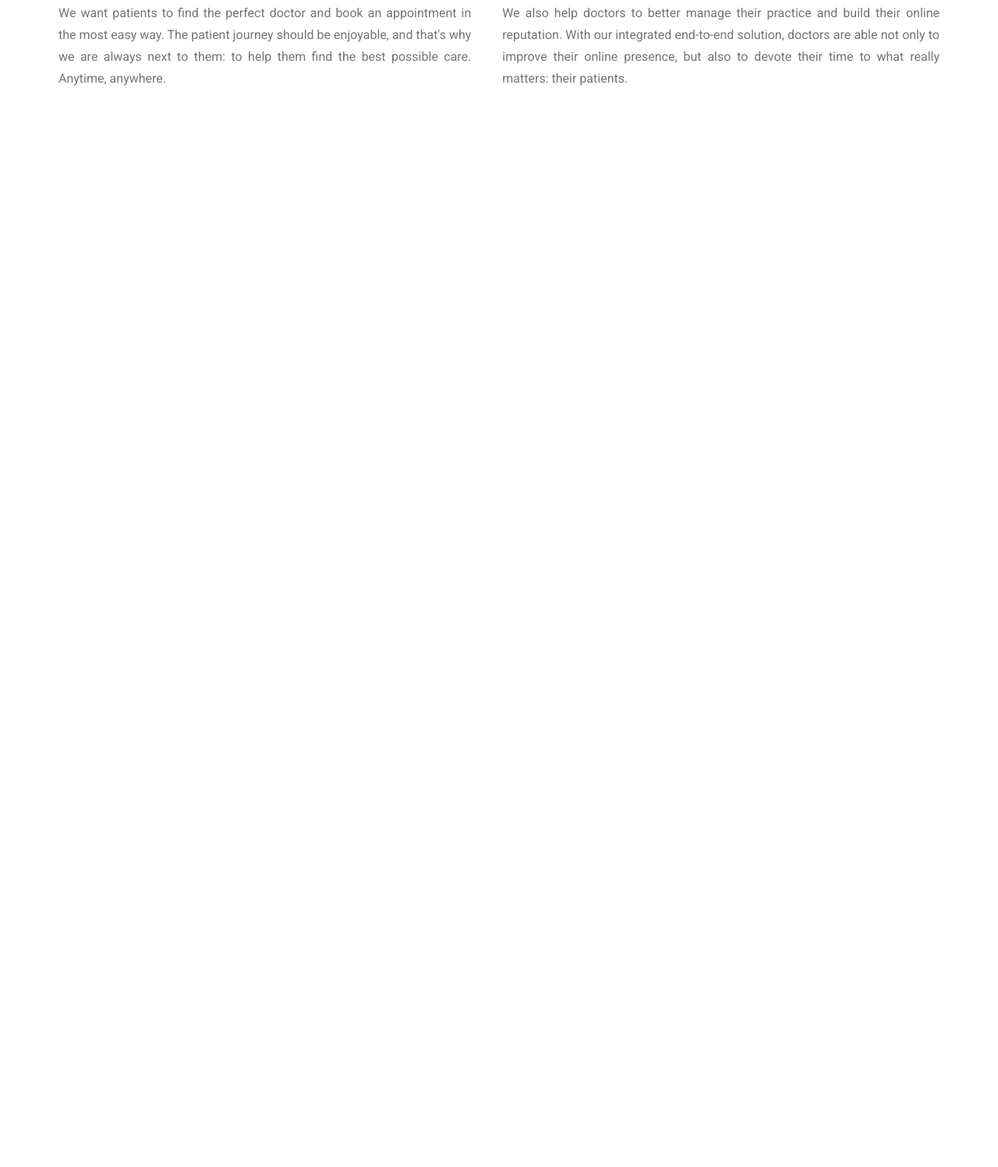
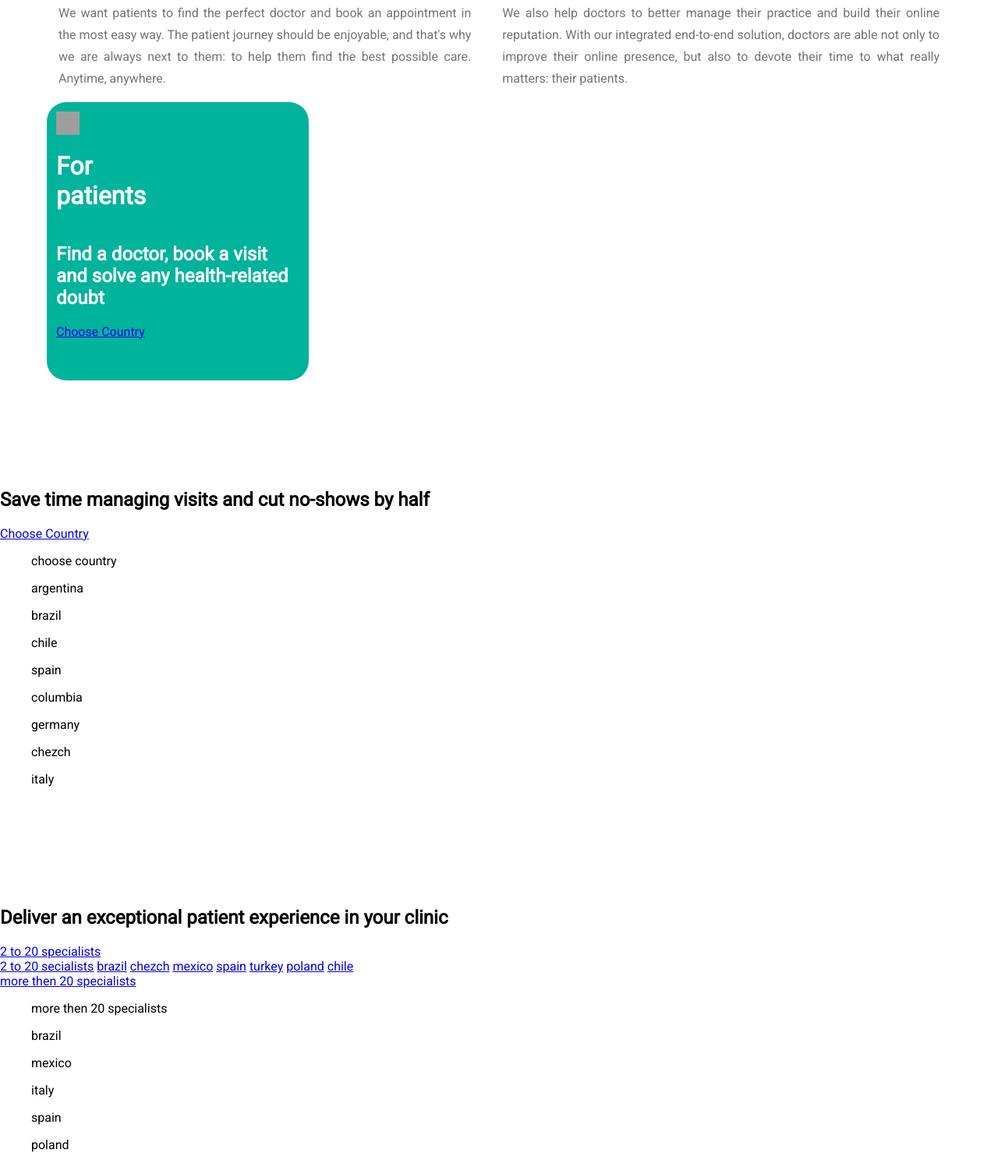
Before and after one commit to jaouhararous/workshop_css, a plain HTML site: page index.html in a window 1280 px wide. Shown: the part 264-1761 px from the top of the page at 78% size. Before the commit the page ends 800 px from the top, so only its background shows below. Drawn offline with nearby package versions, Linux system fonts and the light colour scheme; grey boxes are pictures that could not be loaded.

Commit message:
before changing css classes

```diff
--- a/index.html
+++ b/index.html
@@ -63,6 +63,77 @@
           </p>
         </div>
       </section>
+      <boxes>
+        <box1 class="box1">
+          <img id="icon_patients" src="https://www.docplanner.com/icons/icon-patients.svg" >
+          <h1 class="box_title">For patients</h1>
+          <h2 class="box_desc">Find a doctor, book a visit and solve any health-related doubt</h2>
+         <div class="ddl1">
+          <a href="#" class="box1_btn">Choose Country</a href="#">
+
+            <div class="countrylist1">
+          <a href="#">choose a country</a href="#">
+        <a href="#">argentina</a >
+        <a href="#">brazil</a>
+        <a href="#">chile</a>
+        <a href="#">columbia</a>
+        <a href="#">chezch</a>
+        <a href="#">germany</a>
+        <a href="#">italy</a>
+        <a href="#">mexico</a>
+        <a href="#">peru</a>
+        <a href="#">portugal<a>
+        <a href="#">turkey</a>
+        <a href="#">spain</a>
+        <a href="#">poland</a>
+        </a>
+        </div>
+      </div>
+
+
+      </countrylist1>
+        </box1>
+        <box2 class="box2">
+          <h1 class="box_title">For Doctors</h1>
+          <h2>Save time managing visits and cut no-shows by half</h2>
+          <a href="#">Choose Country</a>
+          <countrylist2 class="countrylist2">
+          <ul>choose country</ul>
+        <ul>argentina</ul>
+        <ul>brazil</ul>
+        <ul>chile</ul>
+        <ul>spain</ul>
+        <ul>columbia</ul>
+        <ul>germany</ul>
+        <ul>chezch</ul>
+        <ul>italy</ul>
+      </countrylist2>
+        </box2>
+        <box3 class="box3">
+        <h1 class="box_title">For Clinics</h1>
+        <h2>Deliver an exceptional patient experience in your clinic</h2>
+        <a href="#">2 to 20 specialists</a>
+        <countrylist3 class="countrylist3">
+        <a href="#">2 to 20 secialists</a>
+        <a href="#">brazil</a>
+        <a href="#">chezch</a>
+        <a href="#">mexico</a>
+        <a href="#">spain</a>
+        <a href="#">turkey</a>
+        <a href="#">poland</a>
+        <a href="#">chile</a>
+      </countrylist3>
+      <countrylist4 class="countrylist4">
+      <a href="#">more then 20 specialists</a>
+        <ul>more then 20 specialists</ul>
+        <ul>brazil</ul>
+        <ul>mexico</ul>
+        <ul>italy</ul>
+        <ul>spain</ul>
+        <ul>poland</ul>
+      </countrylist4>
+      </box3>
+      </boxes>
     </main>
   </body>
 </html>
--- a/stylesheets/styles.css
+++ b/stylesheets/styles.css
@@ -19,6 +19,8 @@ body {
   display: flex;
   justify-content: space-around;
   padding: 20px 0;
+  background-color: white;
+  box-shadow: 0 0 10px 0 rgba(43, 43, 43, 0.2);
 }
 
 .main_logo{
@@ -92,9 +94,10 @@ body {
 color: #ababab;
 padding: 0 10px;
 }
-a:hover{
+/*important !!!!!!! hovering in boxes causes transparency !!!!!!!!!!!!!!!!!!!!!!!!!!!!!!!!!!!!!!!!!!*/
+/* a:hover{
   color:#00b39b;
-}
+} */
 .main{
   margin: 90px auto 60px;
 }
@@ -129,3 +132,60 @@ a:hover{
  line-height: 1.75;
  font-weight: 400;
 }
+.box1, .box2, .box3{
+display: flex;
+flex-direction: column;
+}
+.box1{
+  background-color: #00b39b;
+  height: 345px;
+  width: 312px;
+  padding: 12px 12px 0 12px;
+  margin-left: 60px;
+  border-radius: 25px;
+}
+.box_title{
+color: white;
+width: 40px;
+}
+.box_desc{
+  text-align: left;
+  color: white;
+}
+.ddl1{
+  position: relative;
+  display: flex;
+}
+.countrylist1{
+  min-width: 200px;
+  display: none;
+  position: absolute;
+  z-index: 1;
+  background-color: rgb(0, 0, 0);
+  margin-top: 30px;
+  box-shadow: 0px 8px 16px 0px rgba(0, 0, 0, 0.2);
+}
+.countrylist1 a {
+  color: #ffffff;
+  text-decoration: none;
+  display: block;
+  padding: 12px 16px;
+}
+.box_btn1 {
+  border: none;
+  font-size: 16px;
+  color: #ababab;
+}
+.box_btn1 a:hover{
+  background-color: #ddd;
+
+}
+.ddl1:hover .countrylist1{
+display: block;
+  background-color: grey;
+}
+#icon_patients{
+  display: flex;
+ width: 30px;
+ height: 30px;
+}
```
